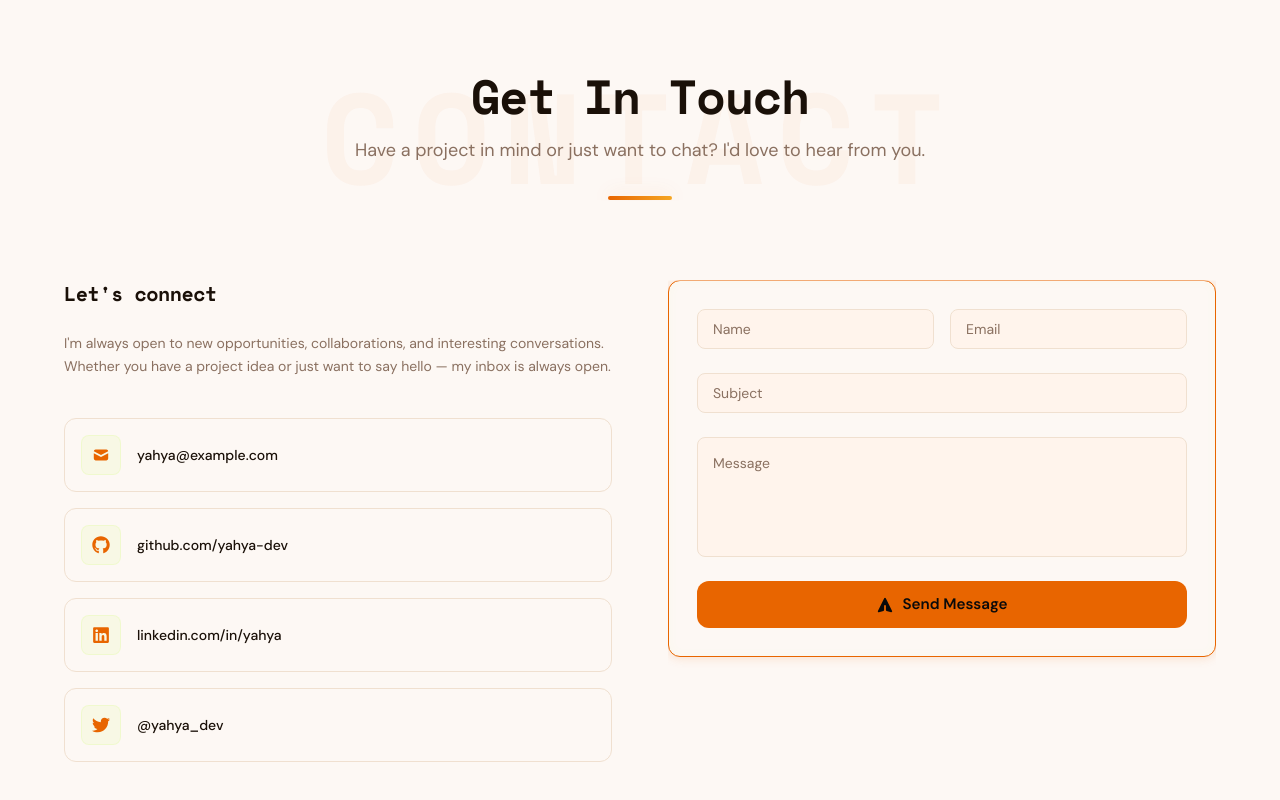
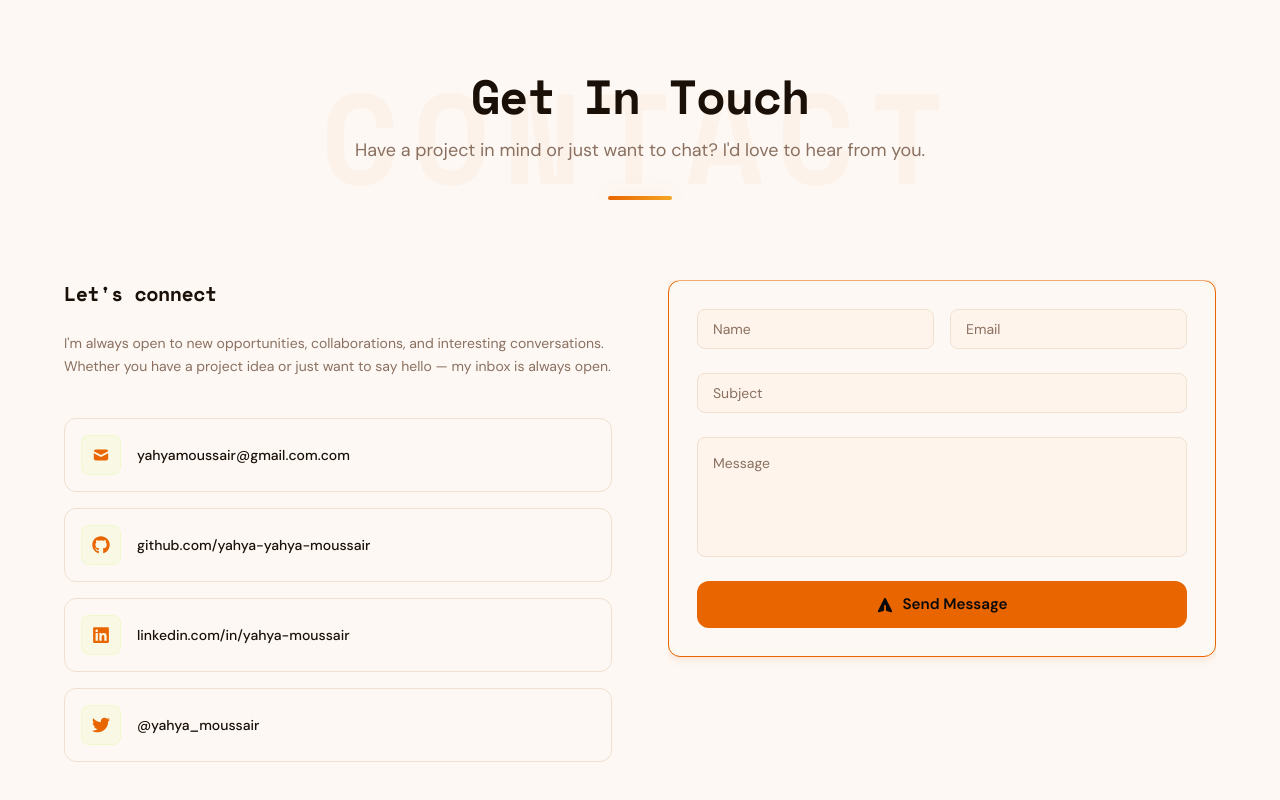
Before and after one commit to yahya-moussair/potfolio, a React (Vite) app: page / in a window 1280 px wide. Shown: the part 6804-7604 px from the top of the page. Built offline with nearby package versions, Linux system fonts and the light colour scheme; no server answers.

Commit message:
Update contact links in ContactSection with correct email and social media profiles, and adjust environment variable references for EmailJS integration.

```diff
--- a/src/components/sections/ContactSection.jsx
+++ b/src/components/sections/ContactSection.jsx
@@ -32,15 +32,15 @@ function FloatingTextarea({ label, ...props }) {
 }
 
 const CONTACT_LINKS = [
-  { icon: HiMail, label: "yahya@example.com", href: "mailto:yahya@example.com" },
-  { icon: FaGithub, label: "github.com/yahya-dev", href: "https://github.com" },
-  { icon: FaLinkedin, label: "linkedin.com/in/yahya", href: "https://linkedin.com" },
-  { icon: FaTwitter, label: "@yahya_dev", href: "https://twitter.com" },
+  { icon: HiMail, label: "yahyamoussair@gmail.com.com", href: "mailto:yahyamoussair@gmail.com" },
+  { icon: FaGithub, label: "github.com/yahya-yahya-moussair", href: "https://github.com/yahya-moussair" },
+  { icon: FaLinkedin, label: "linkedin.com/in/yahya-moussair", href: "https://linkedin.com/in/yahya-moussair" },
+  { icon: FaTwitter, label: "@yahya_moussair", href: "https://twitter.com/yahya_moussair" },
 ];
 
-const SERVICE_ID = import.meta.env.VITE_EMAILJS_SERVICE_ID || import.meta.env.REACT_APP_EMAILJS_SERVICE_ID;
-const TEMPLATE_ID = import.meta.env.VITE_EMAILJS_TEMPLATE_ID || import.meta.env.REACT_APP_EMAILJS_TEMPLATE_ID;
-const PUBLIC_KEY = import.meta.env.VITE_EMAILJS_PUBLIC_KEY || import.meta.env.REACT_APP_EMAILJS_PUBLIC_KEY;
+const SERVICE_ID = import.meta.env.VITE_EMAILJS_SERVICE_ID || import.meta.env.EMAILJS_SERVICE_ID;
+const TEMPLATE_ID = import.meta.env.VITE_EMAILJS_TEMPLATE_ID || import.meta.env.EMAILJS_TEMPLATE_ID;
+const PUBLIC_KEY = import.meta.env.VITE_EMAILJS_PUBLIC_KEY || import.meta.env.EMAILJS_PUBLIC_KEY;
 
 const Spinner = () => (
   <span
```
